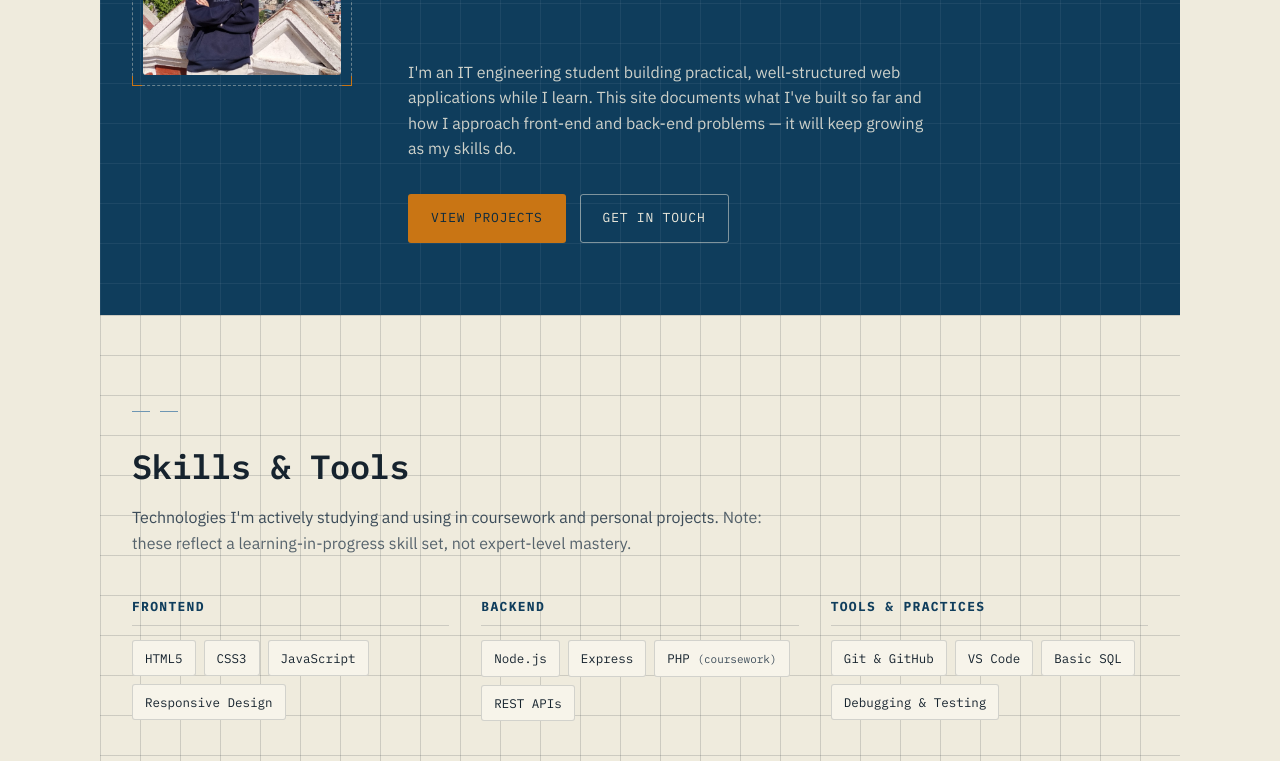
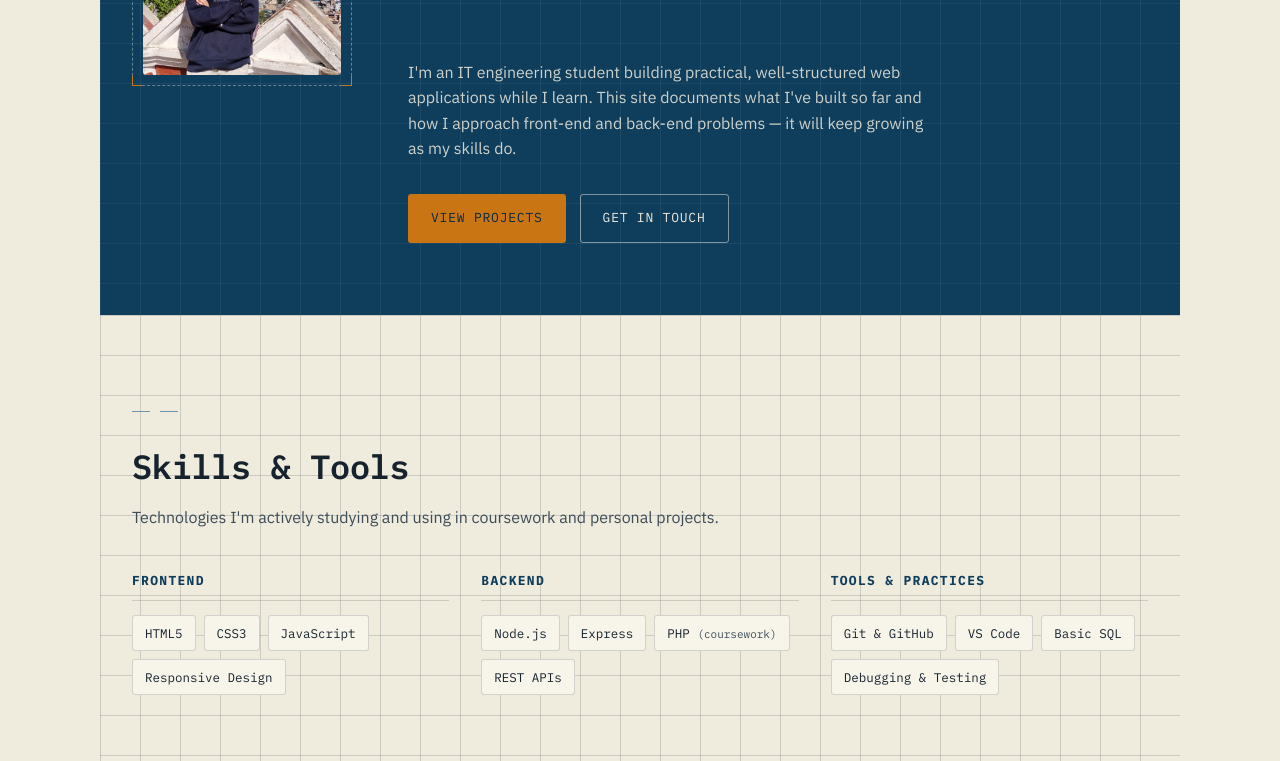
Before and after one commit to bipin-it/portfolio, a website: page index.html in a window 1280 px wide. Shown: the part 339-1100 px from the top of the page. Drawn offline with Linux system fonts and the light colour scheme.

Commit message:
Update skills intro by removing mastery note
Removed note about skill level from introduction.

```diff
--- a/index.html
+++ b/index.html
@@ -73,7 +73,7 @@
     <h2 class="sheet-title">Skills &amp; Tools</h2>
     <p class="sheet-intro">
       Technologies I'm actively studying and using in coursework and personal projects.
-      <em>Note: these reflect a learning-in-progress skill set, not expert-level mastery.</em>
+      <em></em>
     </p>
 
     <div class="skill-groups">
```
